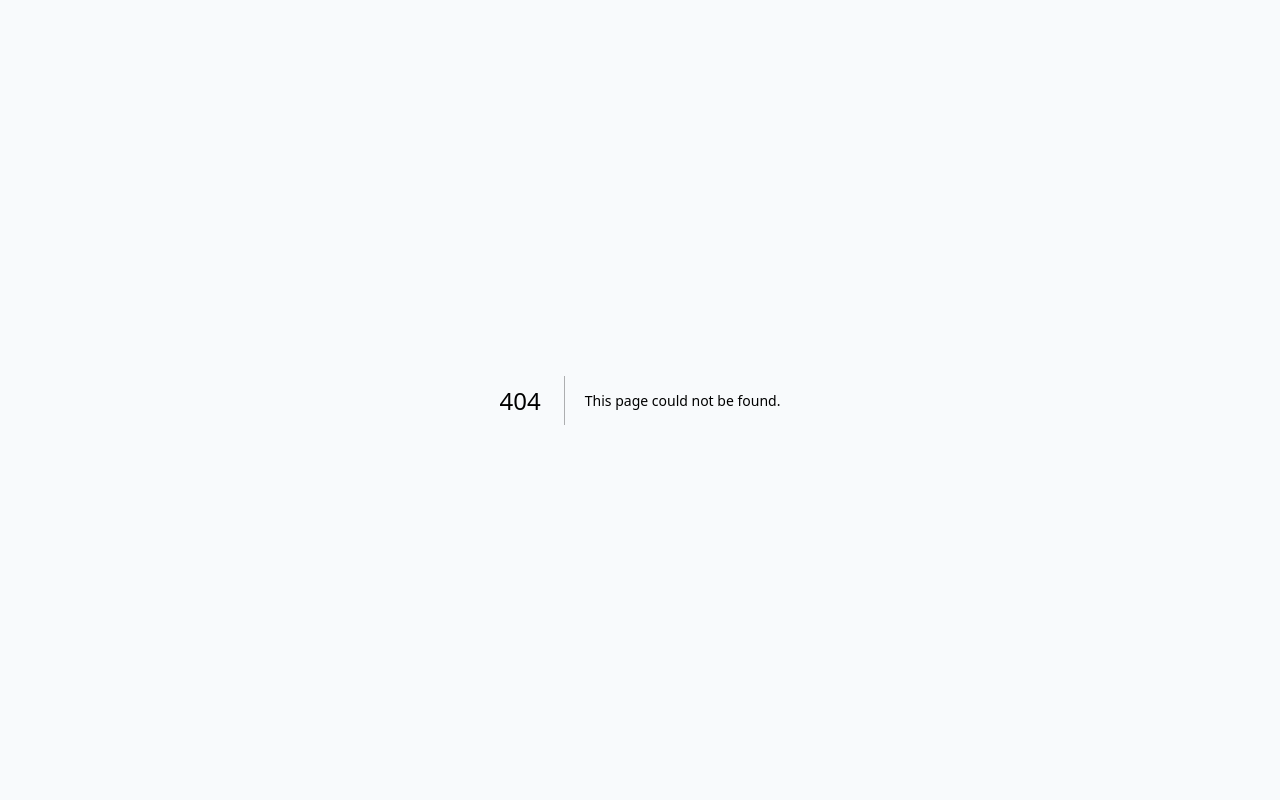
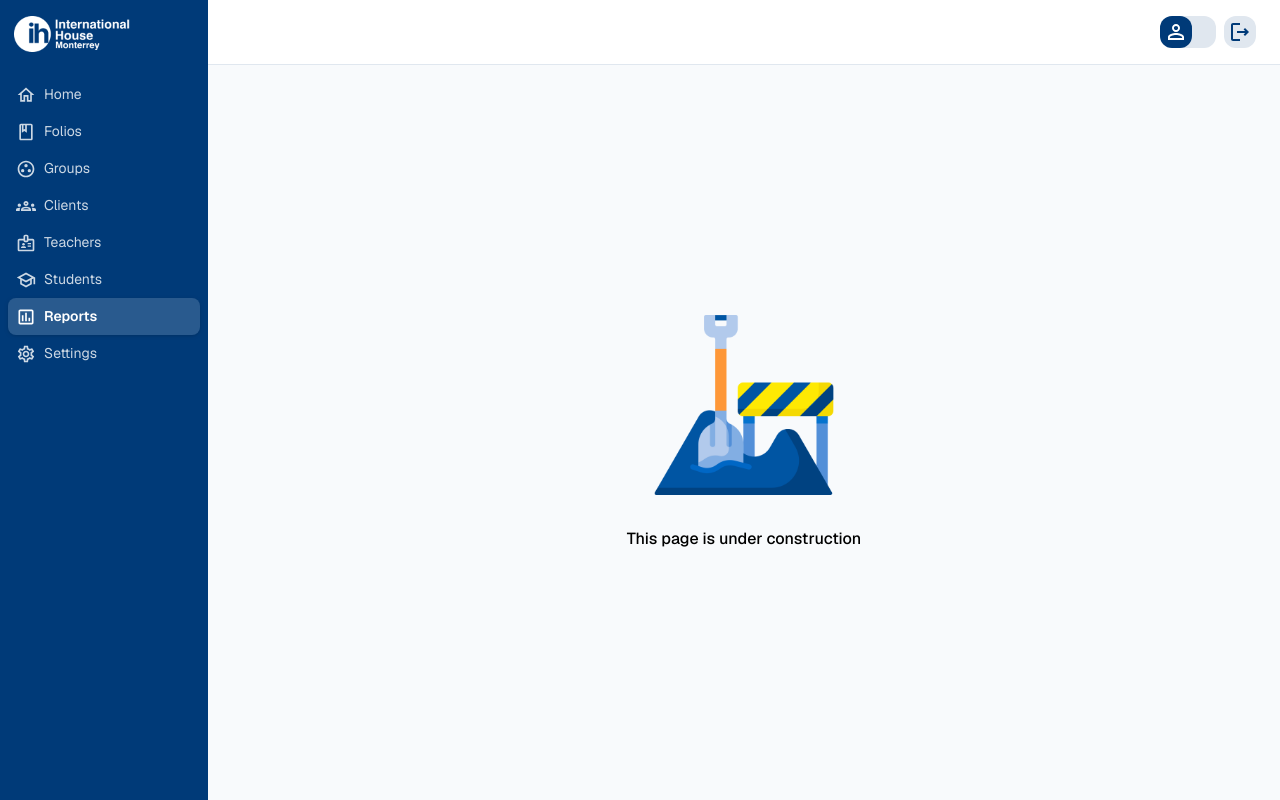
Before and after one commit to felipelopez710/ih-mty-portal, a Next.js app: page /reports in a window 1280 px wide. Before the commit this address had no page. Built offline with nearby package versions, Linux system fonts and the light colour scheme; no server answers.

Commit message:
Classes list styles and reports page under construction

```diff
--- a/app/folios/[id]/tabs-content/calendar/list-view.tsx
+++ b/app/folios/[id]/tabs-content/calendar/list-view.tsx
@@ -39,7 +39,7 @@ export default function ListView({ classesList, listOfClasses }:any){
     ];
 
     return(
-        <div className='w-full'>
+        <div className='w-full pb-5'>
             <DataGrid
                 rows={listOfClasses}
                 columns={columns}
--- a/app/globals.css
+++ b/app/globals.css
@@ -73,6 +73,10 @@ body {
   max-height: calc(100vh - 255px);
 }
 
+.list-container{
+  max-height: calc(100vh - 275px);
+}
+
 .h-home-bottom-card{
   max-height: calc(100vh - 376px);
 }
--- /dev/null
+++ b/app/reports/page.tsx
@@ -0,0 +1,39 @@
+'use client'
+
+import { useAppContext } from "@/context/context";
+import Sidebar from '../uiComponents/sidebar'
+import UtilityBar from '../uiComponents/utilityBar'
+import Image from "next/image";
+
+export default function Reports(){
+    const { userContext } = useAppContext()
+
+    return(
+        <main className='w-full'>
+            <Sidebar/>
+            <div className='page-container w-full h-screen pl-52 flex flex-col'>
+
+                <UtilityBar/>
+
+                <div className='w-full content px-8 py-7 flex items-center justify-center flex-1'>
+
+                    <div className="w-full max-w-96 flex flex-col items-center justify-center gap-8">
+                        <div className="logo-container">
+                            <Image
+                                src="/wip.png"
+                                width={180}
+                                height={180}
+                                alt="logo-ih"
+                            />
+                        </div>
+                        <div className="w-full text-center font-medium text-base">
+                            This page is under construction
+                        </div>
+                    </div>
+
+                </div>
+
+            </div>
+        </main>
+    )
+}
```
